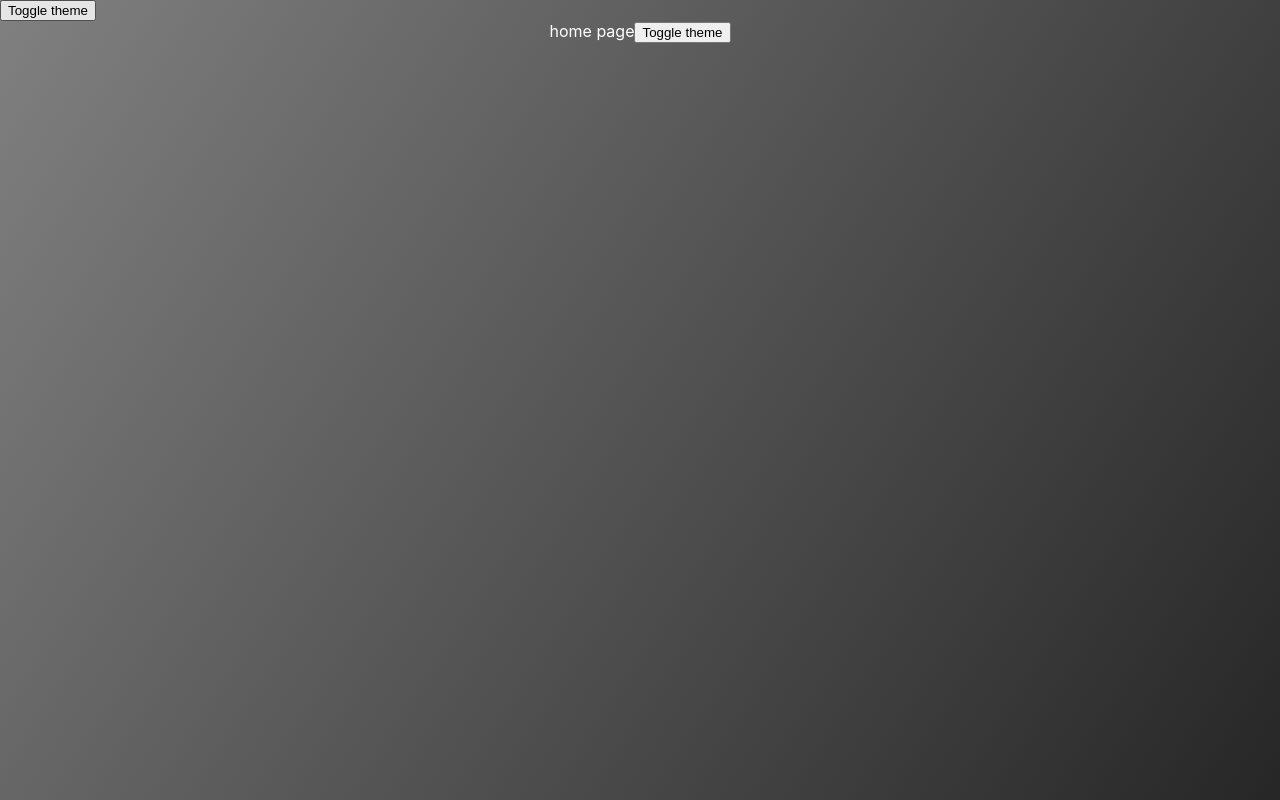
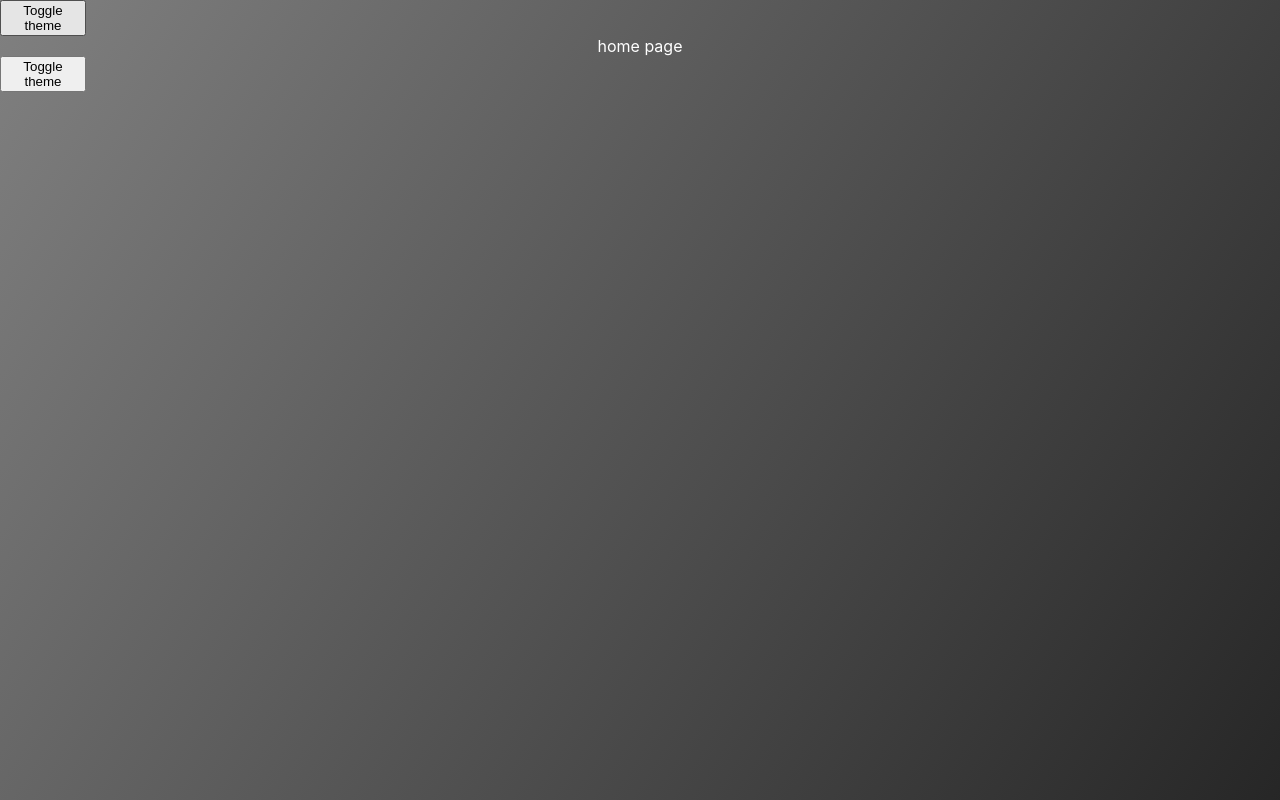
Before and after one commit to ealmulla/weather-app, a React (Create React App) app: page / in a window 1280 px wide. Shown: the top 800 px of the page. Built offline with nearby package versions, Linux system fonts and the light colour scheme.

Commit message:
mosee css 10 min

```diff
--- a/src/Components/ThemeToggleButton.js/ThemeToggleButton.css
+++ b/src/Components/ThemeToggleButton.js/ThemeToggleButton.css
@@ -0,0 +1,35 @@
+.toggle-theme-button{
+    position: relative;
+    width: 86px;
+}
+
+.theme-button{
+
+}
+
+.theme-button-label{
+    border-radius: 8px;
+}
+.theme-inner{
+    width: 200%;
+    margin-left: -100%;
+    transition: margin 0.3s ease-in 0s;
+}
+
+.theme-button-inner:before, .theme-button-inner:after{
+    float: left;
+    width: 50%;
+    height: 24px;
+    line-height:24px;
+    font-size: 18px;
+    color: white;
+    font-family: Trebuchet, Arial, sans-serif;
+    font-weight: bold;
+    box-sizing: border-box;
+
+
+}
+
+.theme-button-switch{
+
+}
--- a/src/Components/ThemeToggleButton.js/ThemeToggleButton.js
+++ b/src/Components/ThemeToggleButton.js/ThemeToggleButton.js
@@ -5,7 +5,15 @@ import { useTheme } from "../../Context/ThemeContext";
 const ThemeToggleButton = () => {
   const { toggleTheme } = useTheme();
 
-  return <button onClick={toggleTheme}>Toggle theme</button>;
+  return <div class="toggle-theme-button">
+    <button onClick={toggleTheme} className="theme-button">Toggle theme</button>
+  <label class="theme-button-label" for="fs">
+      <div class="theme-button-inner"></div>
+      <div class="theme-button-switch"></div>
+  </label>
+</div>
+
+
 };
 
 export default ThemeToggleButton;
```
